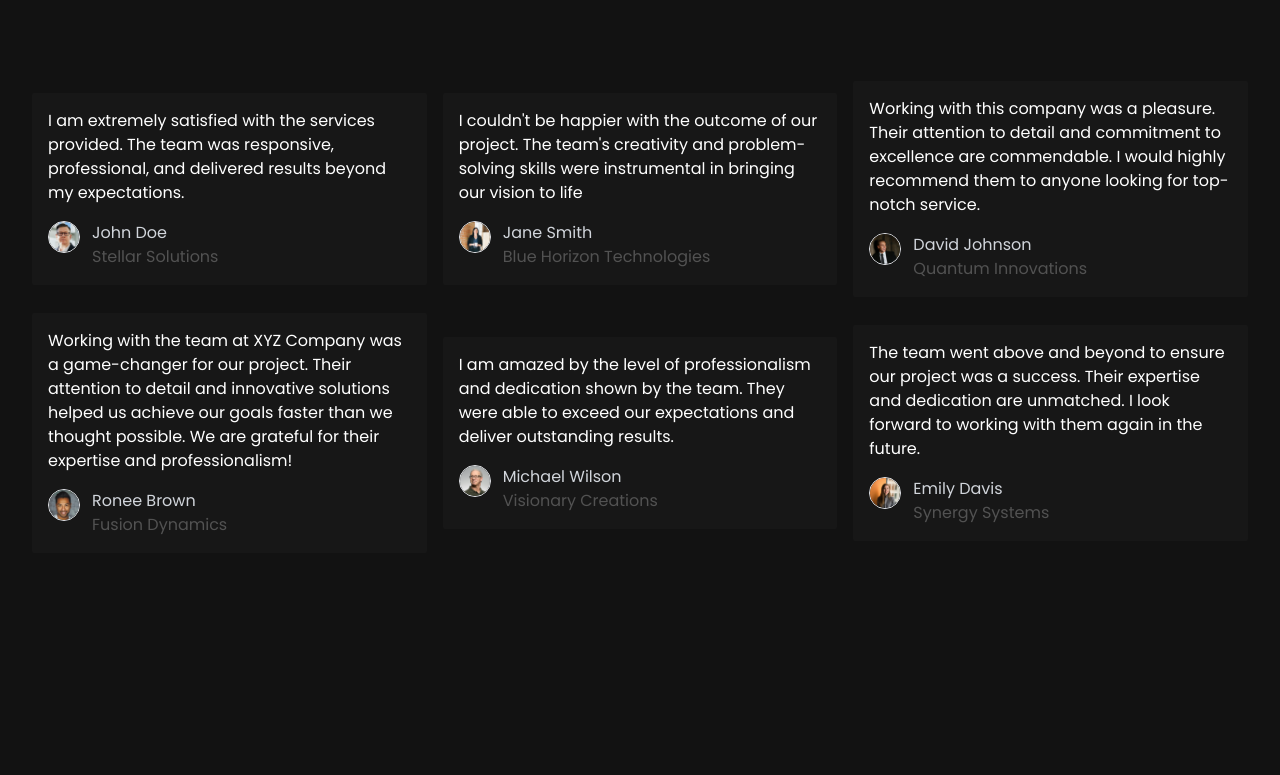
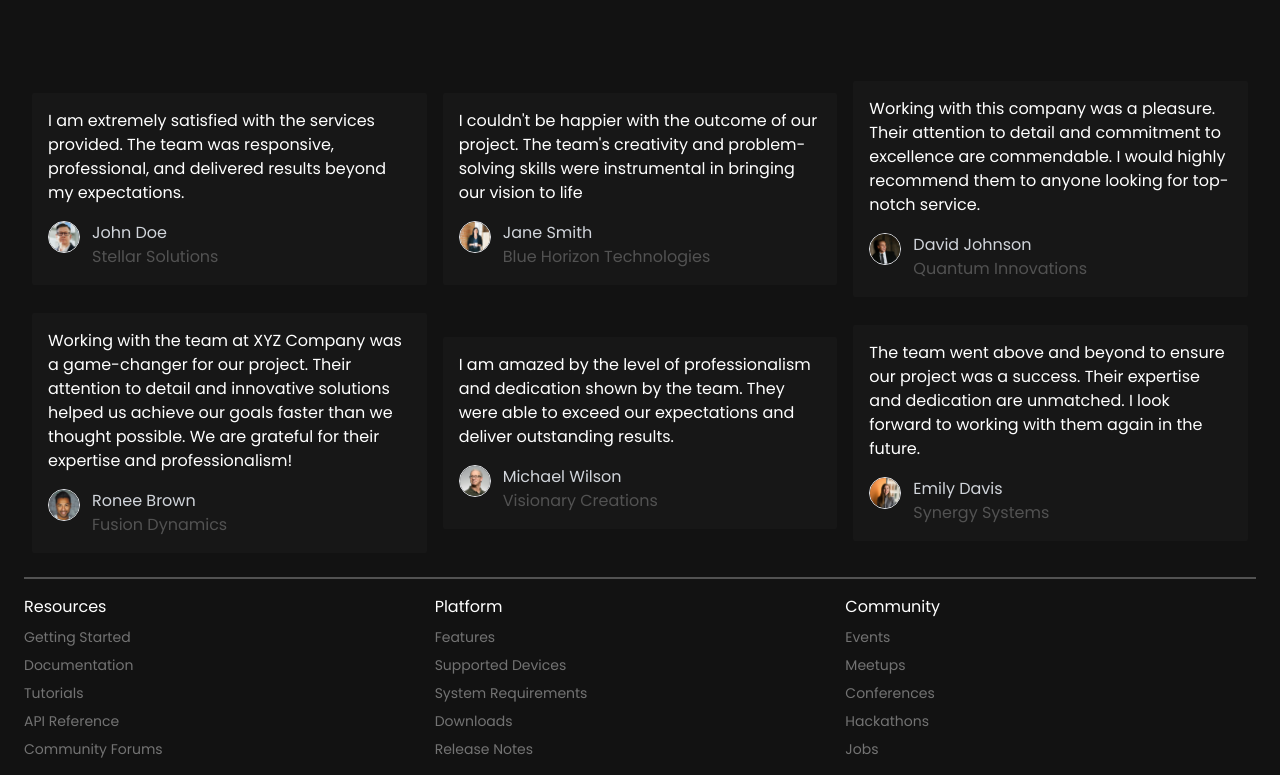
Before and after one commit to EhtshamNizamani/landing-page, a React (Vite) app: page / in a window 1280 px wide. Shown: the part 2882-3657 px from the top of the page. Before the commit the page ends 3443 px from the top, so only its background shows below. Built offline with nearby package versions, Linux system fonts and the light colour scheme.

Commit message:
completed footer

```diff
--- a/src/App.jsx
+++ b/src/App.jsx
@@ -4,6 +4,7 @@ import FeatureSection from "./components/FeatureSection";
 import Workflow from "./components/Workflow";
 import Pricing from "./components/Pricing";
 import Testimonials from "./components/Testimonials";
+import Footer from "./components/Footer";
 
 export default function App() {
   return (
@@ -16,6 +17,7 @@ export default function App() {
     <Workflow/>
     <Pricing/>
     <Testimonials/>
+    <Footer/>
 
     </div>
  </>
--- /dev/null
+++ b/src/components/Footer.jsx
@@ -0,0 +1,53 @@
+import { resourcesLinks, platformLinks, communityLinks } from "../constants";
+
+function Footer() {
+    return (
+<div>
+<div  className=" border border-neutral-600 my-4   w-full"> </div>
+<div className="grid place-items-start grid-cols-1 sm:grid-cols-2 md:grid-cols-3 "
+        >
+            <div className="mb-2" >
+                <h1>
+                    Resources
+                </h1>
+                {
+                    resourcesLinks.map((item, index) => (
+                        <div className="text-neutral-500 text-sm my-2 hover:text-neutral-400 duration-300" key={index}>
+                            <a href={item.href}>
+                                {item.text}</a>
+                        </div>
+                    ))
+                }
+            </div>
+            <div className="mb-2" >
+                <h1>
+                Platform
+                </h1>
+                {
+                    platformLinks.map((item, index) => (
+                        <div className="text-neutral-500 text-sm my-2 hover:text-neutral-400 duration-300" key={index}>
+                            <a href={item.href}>
+                                {item.text}</a>
+                        </div>
+                    ))
+                }
+            </div>        <div className="mb-2" >
+                <h1>
+                Community
+                </h1>
+                {
+                    communityLinks.map((item, index) => (
+                        <div className="text-neutral-500 text-sm my-2 hover:text-neutral-400 duration-300" key={index}>
+                            <a href={item.href}>
+                                {item.text}</a>
+                        </div>
+                    ))
+                }
+            </div>
+        </div>
+</div>
+
+    )
+}
+
+export default Footer
--- a/src/components/Pricing.jsx
+++ b/src/components/Pricing.jsx
@@ -33,6 +33,8 @@ function Pricing() {
     </div>
 
     {option.features.map((feature,index)=>(
+
+
         <div key={index} className="flex gap-2 text-sm mt-6">
             <div>
                 <CheckCircle2/>
--- a/src/components/Testimonials.jsx
+++ b/src/components/Testimonials.jsx
@@ -20,12 +20,10 @@ function Testimonials() {
                                 <div className=" ml-3 ">
                                     <div className="text-gray-300" >
                                         <h1>
-
-                                        {item.user}
+                                            {item.user}
                                         </h1>
                                     </div>
                                     <div className="text-neutral-600" >
-
                                         {item.company}
                                     </div>
                                 </div>
```
